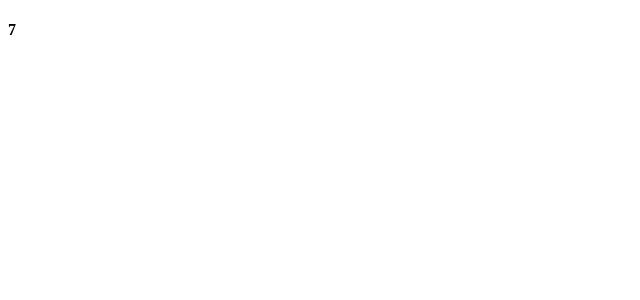
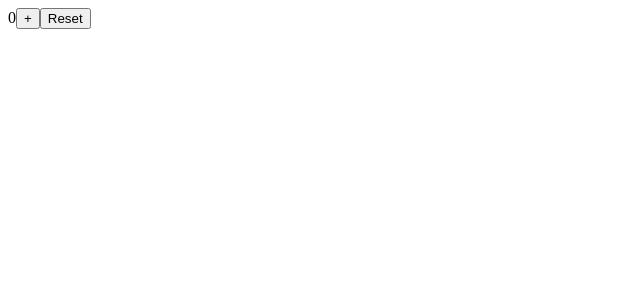
Before and after one commit to ZachyDev/FullstackOpen, a React (Create React App) app in the folder part0/app/: page / in a window 1280 px wide. Shown: the top 300 px of the page, without its empty margins (0-640 px from the left). Built offline with nearby package versions, Linux system fonts and the light colour scheme.

Commit message:
added button to reset state value

```diff
--- a/part0/app/src/App.js
+++ b/part0/app/src/App.js
@@ -2,14 +2,14 @@ import React from 'react'
 import { useState } from 'react'
 
 function App() {
-  const [counter,setCounter] = useState(0);
-  // update counter value with setTimeOut function
-  setTimeout(() => {
-    setCounter(counter+1)
-  }, 1000)
+  const [counter,setCounter] = useState(0)
   return (
     <div>
-      <h4>{counter}</h4>
+      <span>{counter}</span>
+      {/* increment counter button */}
+      <button onClick={() => setCounter(counter+1)}>+</button>
+      {/* reset counter */}
+      <button onClick={() => setCounter(0)}>Reset</button>
     </div>
   )
 }
```
